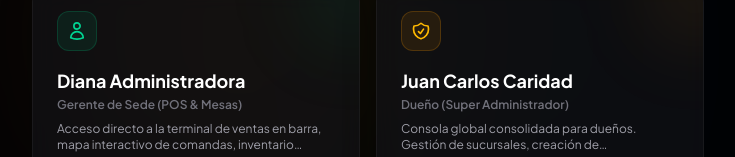
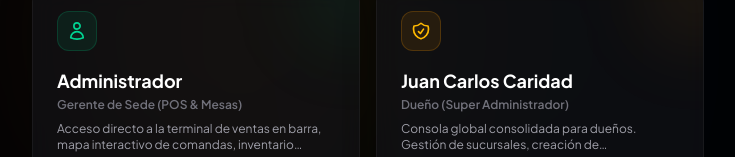
Before and after one commit to NAUJVZLA/bar, a Next.js app: page /login in a window 1280 px wide. Shown: the part 360-517 px from the top of the page, without its empty margins (272-1007 px from the left). Built offline with nearby package versions, Linux system fonts and the light colour scheme.

Commit message:
feat: login security credentials adjustment and rename admin profile to Administrador

```diff
--- a/app/dashboard/cierre/page.tsx
+++ b/app/dashboard/cierre/page.tsx
@@ -6,7 +6,7 @@ import { mockDb, Venta, CierreCaja } from '@/lib/supabaseClient';
 export default function CierreCajaPage() {
   const [activeSedeId, setActiveSedeId] = useState('');
   const [activeSedeNombre, setActiveSedeNombre] = useState('');
-  const [cajeroName, setCajeroName] = useState('Administradora');
+  const [cajeroName, setCajeroName] = useState('Administrador');
   const [ventasSede, setVentasSede] = useState<Venta[]>([]);
   const [historicoCierres, setHistoricoCierres] = useState<CierreCaja[]>([]);
 
@@ -33,7 +33,7 @@ export default function CierreCajaPage() {
     if (sessionStr) {
       try {
         const session = JSON.parse(sessionStr);
-        setCajeroName(session.nombre || 'Diana Administradora');
+        setCajeroName(session.nombre || 'Administrador');
       } catch (e) { }
     }
 
--- a/app/login/page.tsx
+++ b/app/login/page.tsx
@@ -40,7 +40,7 @@ export default function LoginPage() {
         const session = {
           email: cleanEmail,
           role: 'admin',
-          nombre: 'Administradora',
+          nombre: 'Administrador',
           timestamp: Date.now()
         };
         localStorage.setItem('alico_session', JSON.stringify(session));
@@ -60,7 +60,8 @@ export default function LoginPage() {
     setIsLoading(true);
 
     setTimeout(() => {
-      if (profilePassword === 'admin123') {
+      const expectedPassword = selectedProfileForPass === 'super' ? 'jccg2105' : 'admin123';
+      if (profilePassword === expectedPassword) {
         if (selectedProfileForPass === 'super') {
           const session = {
             email: 'superadmin@alcobar.com',
@@ -74,7 +75,7 @@ export default function LoginPage() {
           const session = {
             email: 'admin@alcobar.com',
             role: 'admin',
-            nombre: 'Diana Administradora',
+            nombre: 'Administrador',
             timestamp: Date.now()
           };
           localStorage.setItem('alico_session', JSON.stringify(session));
@@ -150,7 +151,7 @@ export default function LoginPage() {
                       <path strokeLinecap="round" strokeLinejoin="round" d="M15.75 6a3.75 3.75 0 11-7.5 0 3.75 3.75 0 017.5 0zM4.501 20.118a7.5 7.5 0 0114.998 0A17.933 17.933 0 0112 21.75c-2.676 0-5.216-.584-7.499-1.632z" />
                     </svg>
                   </div>
-                  <h3 className="text-lg font-bold text-white group-hover:text-emerald-400 transition-colors">Diana Administradora</h3>
+                  <h3 className="text-lg font-bold text-white group-hover:text-emerald-400 transition-colors">Administrador</h3>
                   <p className="text-xs text-zinc-500 font-semibold mt-0.5">Gerente de Sede (POS & Mesas)</p>
                   <p className="text-xs text-zinc-400 mt-2 line-clamp-2">
                     Acceso directo a la terminal de ventas en barra, mapa interactivo de comandas, inventario Kárdex y cartera.
@@ -322,7 +323,7 @@ export default function LoginPage() {
 
             {/* Profile Info */}
             <h3 className="text-xl font-bold text-white mb-1">
-              {selectedProfileForPass === 'admin' ? 'Diana Administradora' : 'Juan Carlos Caridad'}
+              {selectedProfileForPass === 'admin' ? 'Administrador' : 'Juan Carlos Caridad'}
             </h3>
             <p className={`text-xs font-bold uppercase tracking-wider mb-6 ${selectedProfileForPass === 'admin' ? 'text-emerald-400' : 'text-amber-400'
               }`}>
--- a/app/super-admin/page.tsx
+++ b/app/super-admin/page.tsx
@@ -266,7 +266,7 @@ export default function SuperAdminPage() {
                             const mockAdminSession = {
                               email: 'admin@alicobar.com',
                               role: 'admin',
-                              nombre: 'Diana Administradora',
+                              nombre: 'Administrador',
                               timestamp: Date.now()
                             };
                             localStorage.setItem('alico_session', JSON.stringify(mockAdminSession));
```
Lines whose indentation alone changed are shown as unchanged.
